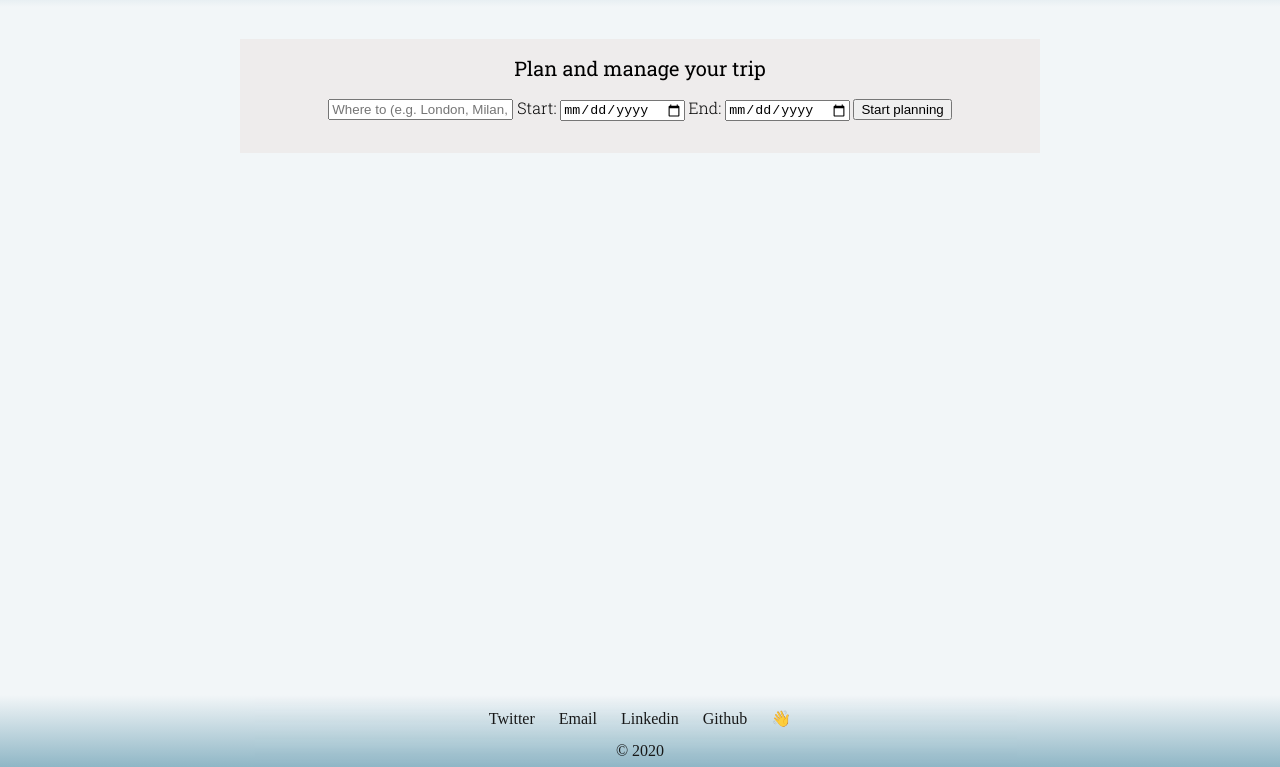
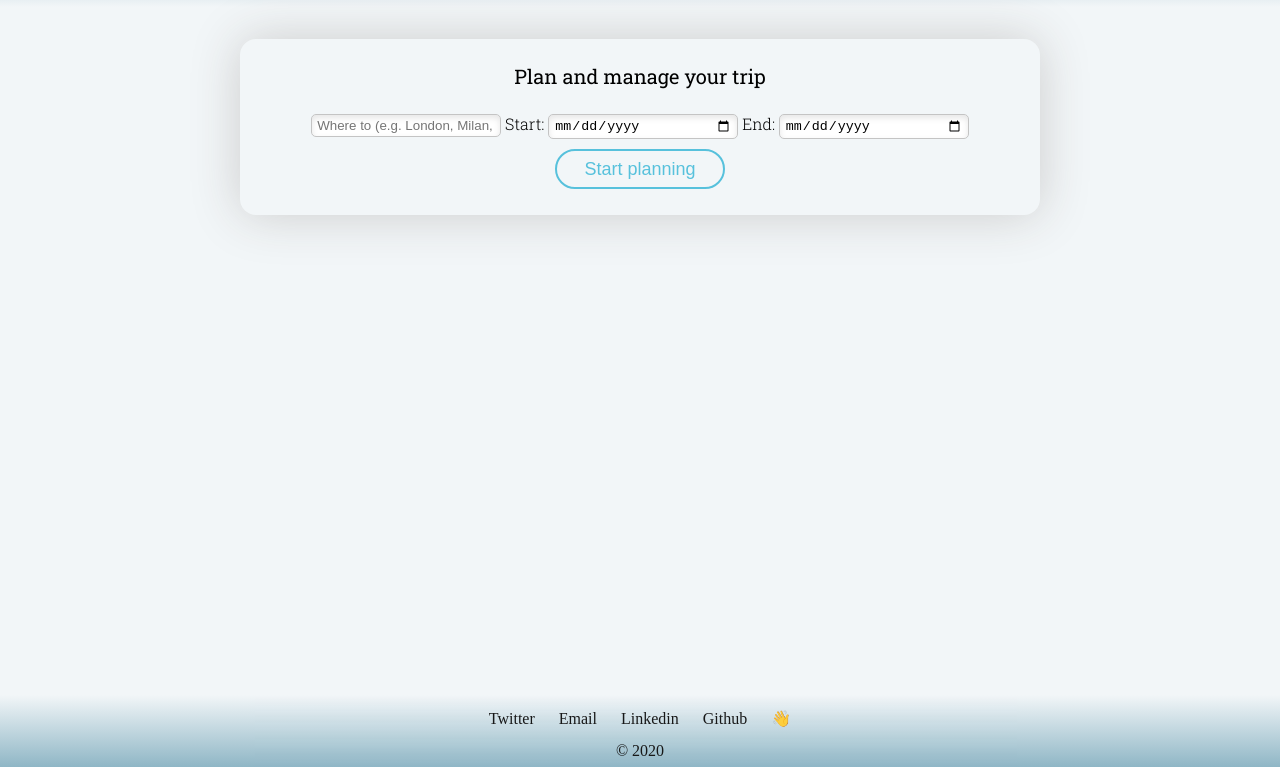
Before and after one commit to Thanoskaloudis/travel-app, a website built with webpack: page src/client/views/index.html in a window 1280 px wide. Shown: the part 66-833 px from the top of the page. Built offline with nearby package versions, Linux system fonts and the light colour scheme.

Commit message:
style form section (css)

```diff
--- a/src/client/styles/base.scss
+++ b/src/client/styles/base.scss
@@ -28,19 +28,54 @@ p {
 
 section {
     max-width: 800px;
+    border-radius: 1rem;
     margin: 2rem auto;
-    background: rgba(238, 234, 234, 0.8);
-
+    background: #e9f6fd00;
 
     h2 {
         font-size: 1.25rem;
-        font-weight: 400;
-        padding: 1rem 0;
+        font-weight: 500;
+        padding: 1.5rem 0;
     }
 }
 
-
 form {
      border: none;
-     padding: 0 2rem 2rem;
+     padding: 0 1rem 1rem;
 }
+
+input {
+    border: 1px solid #c4c4c4;
+    border-radius: 5px;
+    background-color: #fff;
+    padding: 3px 5px;
+    box-shadow: inset 0 3px 6px rgba(0,0,0,0.1);
+    width: 190px;
+    &:hover{
+        border: 1px solid #5d8f9e;
+    }
+}
+
+button{
+    display: block;
+    height: 40px;
+    padding: 0;
+    width: 170px;
+    background: none;
+    margin: 10px auto;
+    border: 2px solid #57c1dc;
+    font-size: 18px;
+    color: #57c1dc;
+    cursor: pointer;
+    outline: none;
+    text-align: center;
+    border-radius: 2rem;
+    &:hover{
+      background: #28b2d4;
+      color: white;
+    }
+  }
+
+.entry {
+    box-shadow: 0px 0px 50px #cccccc;
+}
--- a/src/client/views/index.html
+++ b/src/client/views/index.html
@@ -18,7 +18,7 @@
 
             <main>
 
-                <section id="entry">
+                <section id="entry" class="entry">
                     <h2>Plan and manage your trip</h2>
                     <form>
                         <input id="city" type="text" name="city" placeholder="Where to (e.g. London, Milan, New York)">
```
Also changed, not shown: dist/index.html, dist/main.css, dist/service-worker.js.
